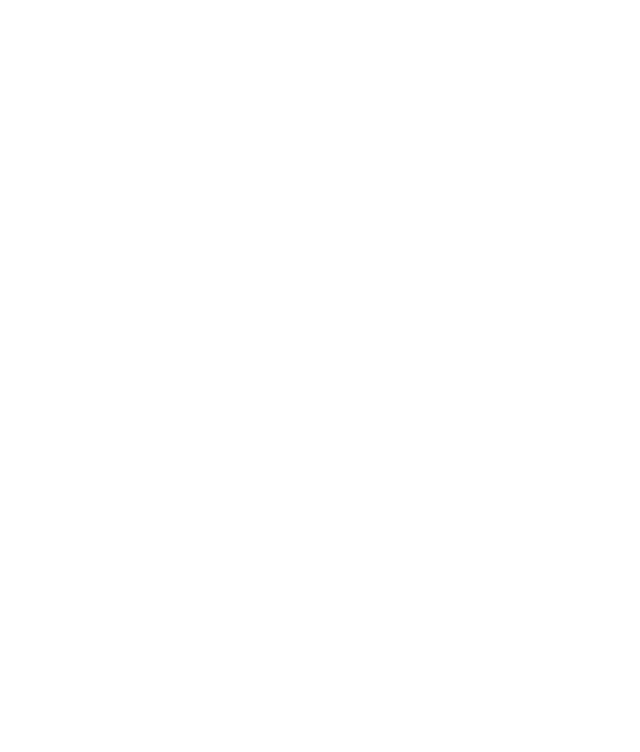
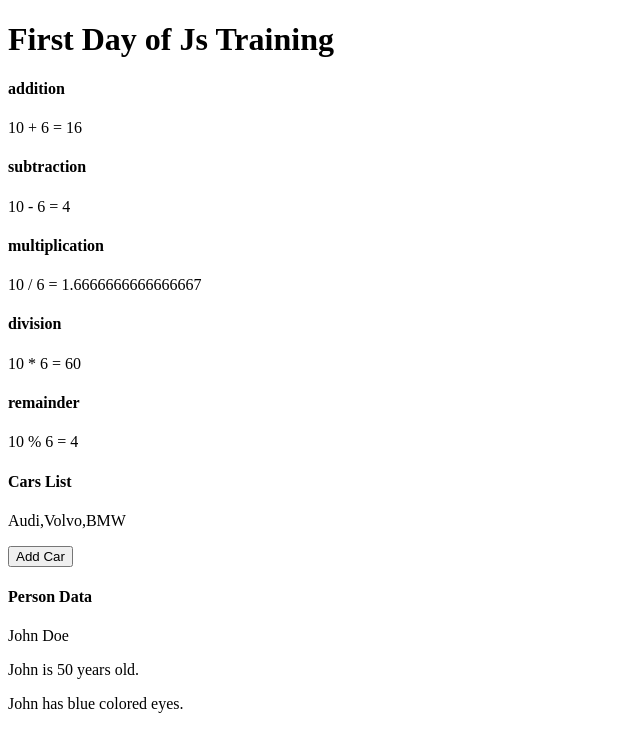
Before and after one commit to mkhanooo/LearningJS, a plain HTML site: page Day1/index.html in a window 1280 px wide. Shown: the whole page, without its empty margins (0-640 px from the left). Drawn offline with Linux system fonts and the light colour scheme.

Commit message:
Day 1 Complete

```diff
--- a/Day1/index.html
+++ b/Day1/index.html
@@ -1,12 +1,45 @@
 <!DOCTYPE html>
 <html lang="en">
-<head>
-    <meta charset="UTF-8">
-    <meta http-equiv="X-UA-Compatible" content="IE=edge">
-    <meta name="viewport" content="width=device-width, initial-scale=1.0">
+  <head>
+    <meta charset="UTF-8" />
+    <meta http-equiv="X-UA-Compatible" content="IE=edge" />
+    <meta name="viewport" content="width=device-width, initial-scale=1.0" />
     <title>JS Day 1</title>
-</head>
-<body>
+  </head>
+  <body>
+    <h1>First Day of Js Training</h1>
+    <h4>addition</h4>
+    <p id="add"></p>
+    <h4>subtraction</h4>
+    <p id="sub"></p>
+    <h4>multiplication</h4>
+    <p id="mul"></p>
+    <h4>division</h4>
+    <p id="div"></p>
+    <h4>remainder</h4>
+    <p id="rem"></p>
+    <h4>Cars List</h4>
+    <p id="car"></p>
+    <button
+      type="button"
+      onclick="document.getElementById('car').innerHTML = cars"
+    >
+      Add Car
+    </button>
+    <h4>Person Data</h4>
+    <p id="fullname"></p>
+    <p id="age"></p>
+    <p id="eye"></p>
+    <!-- <button type="button" onclick="document.write(5 + 6)">add</button>
+    <br/><br/>
+    <button type="button" onclick="window.alert(5 + 58)">alert</button> -->
+    <!-- <button
+      type="button"
+      onclick="document.getElementById('main').innerHTML = Date()"
+    >
+      Click me to display Date and Time.
+    </button> -->
 
-</body>
+    <script src="./myscript.js"></script>
+  </body>
 </html>
--- a/Day1/myscript.js
+++ b/Day1/myscript.js
@@ -0,0 +1,31 @@
+let x = 10;
+let y = 6;
+let a = x + y;
+let b = x - y;
+let c = x * y;
+let d = x / y;
+let e = x % y;
+document.getElementById("add").innerHTML = x + " + " + y + " = " + a;
+document.getElementById("sub").innerHTML = x + " - " + y + " = " + b;
+document.getElementById("div").innerHTML = x + " * " + y + " = " + c;
+document.getElementById("mul").innerHTML = x + " / " + y + " = " + d;
+document.getElementById("rem").innerHTML = x + " % " + y + " = " + e;
+
+
+const cars = ["Audi", "Volvo", "BMW"];
+document.getElementById("car").innerHTML = cars;
+cars.push("Ford");
+
+
+const person = {
+  firstName: "John",
+  lastName: "Doe",
+  age: 50,
+  eyeColor: "blue",
+};
+document.getElementById("fullname").innerHTML =
+  person.firstName + " " + person.lastName;
+document.getElementById("age").innerHTML =
+  person.firstName + " is " + person.age + " years old.";
+document.getElementById("eye").innerHTML =
+  person.firstName + " has " + person.eyeColor + " colored eyes.";
```
